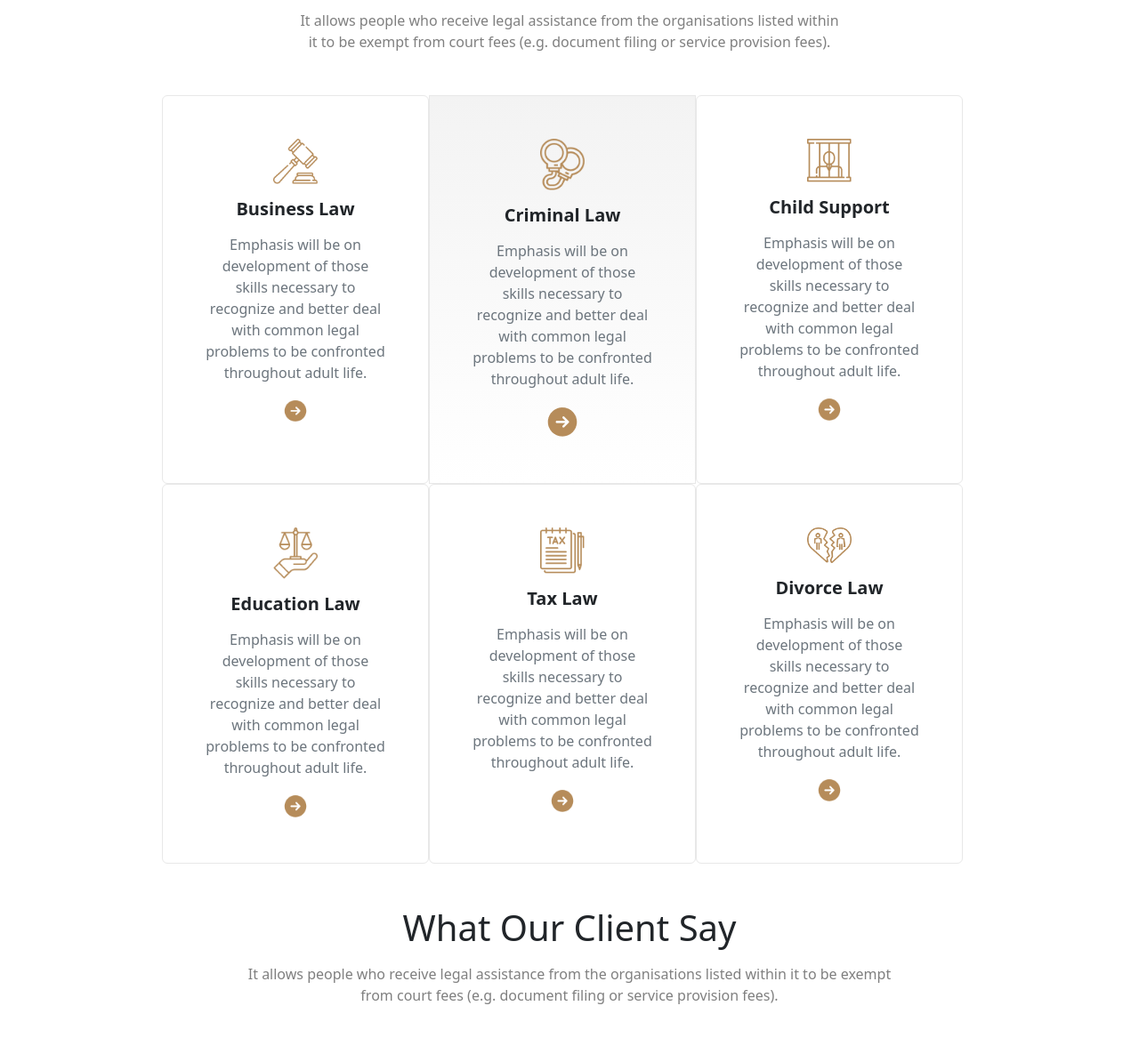
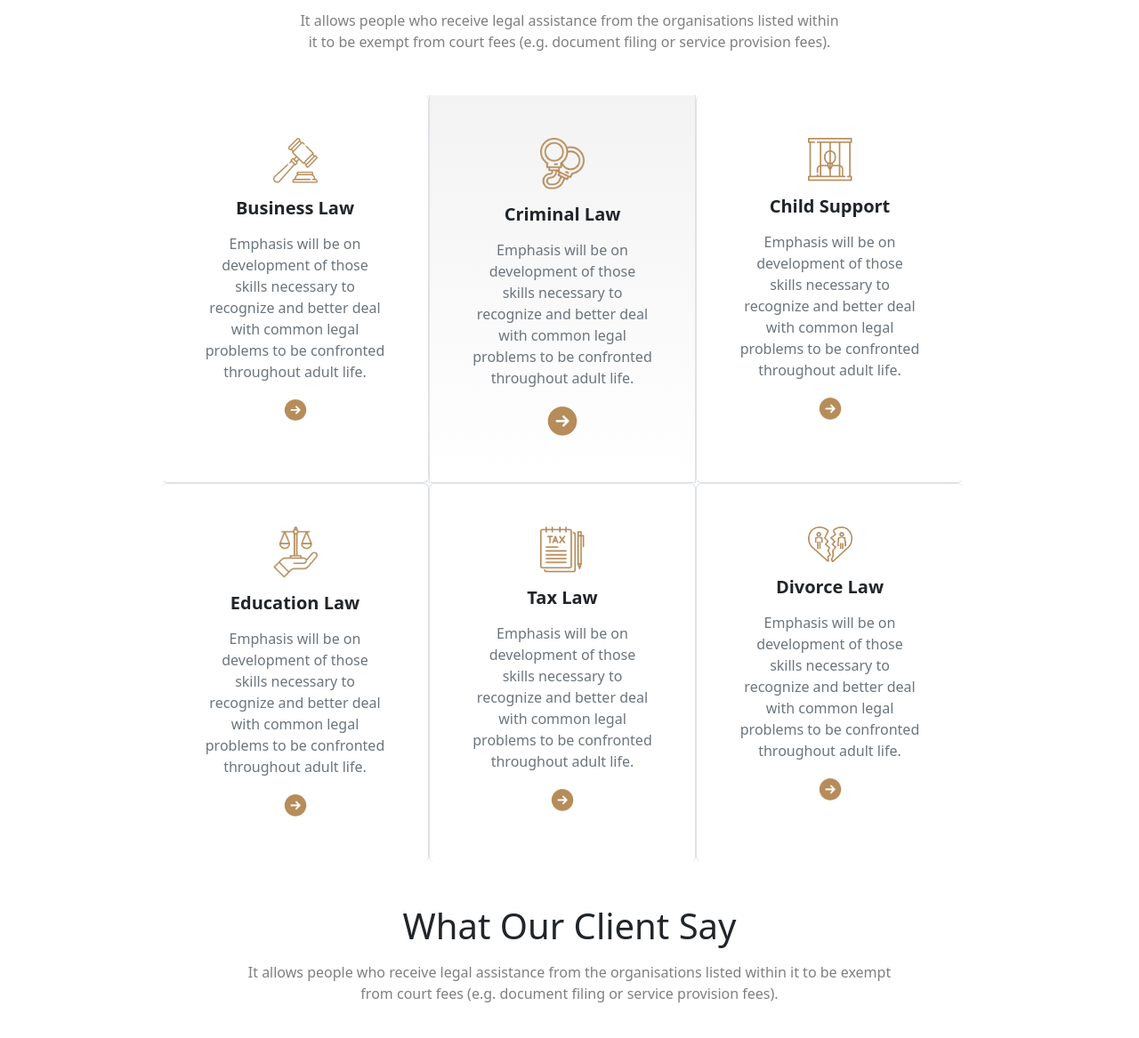
Before and after one commit to tamzid620/legal-solution, a plain HTML site: page index.html in a window 1280 px wide. Shown: the part 723-1890 px from the top of the page at 89% size. Drawn offline with nearby package versions, Linux system fonts and the light colour scheme.

Commit message:
border added

```diff
--- a/index.html
+++ b/index.html
@@ -98,21 +98,21 @@
             <h1 class="text-center mb-3">The Legal Practice Area</h1>
             <p class="text-black-50 text-center mb-5">It allows people who receive legal assistance from the organisations listed within <br> it to be exempt from court fees (e.g. document filing or service provision fees).</p>
             <div class="row row-cols-3 no-gutter">
-                <div class="col-md-2 p-5 text-center align-items-center card">
+                <div class="col-md-2 border border-top-0 border-start-0 p-5 text-center align-items-center card">
 
                   <img class="mb-3" src="images/business.png" alt="" style="width: 50px;">
                   <h5 class="fw-bold mb-3">Business Law</h5>
                   <p class="text-secondary">Emphasis will be on development of those skills necessary to recognize and better deal with common legal problems to be confronted throughout adult life.</p>
                   <img src="images/Frame.png" alt=""  style="width: 30px;">
                 </div>
-                <div class="col-md-2 p-5 text-center align-items-center card-l">
+                <div class="col-md-2 border border-top-0 p-5 text-center align-items-center card-l">
 
                   <img class="mb-3" src="images/criminal.png" alt="" style="width: 50px;">
                   <h5 class="fw-bold mb-3">Criminal Law</h5>
                   <p class="text-secondary">Emphasis will be on development of those skills necessary to recognize and better deal with common legal problems to be confronted throughout adult life.</p>
                   <img src="images/Frame.png" alt=""  style="width: 30">
                 </div>
-                <div class="col-md-2 p-5 text-center align-items-center card">
+                <div class="col-md-2 border border-top-0 border-end-0  p-5 text-center align-items-center card">
 
                   <img class="mb-3" src="images/child.png" alt="" style="width: 50px;">
                   <h5 class="fw-bold mb-3">Child Support</h5>
@@ -120,19 +120,19 @@
                   <img src="images/Frame.png" alt=""  style="width: 30px;">
 
                 </div>
-                <div class="col-md-2  p-5 text-center align-items-center card">
+                <div class="col-md-2  border border-bottom-0 border-start-0  p-5 text-center align-items-center card">
                   <img class="mb-3" src="images/education.png" alt="" style="width: 50px;">
                   <h5 class="fw-bold mb-3">Education Law</h5>
                   <p class="text-secondary">Emphasis will be on development of those skills necessary to recognize and better deal with common legal problems to be confronted throughout adult life.</p>
                   <img src="images/Frame.png" alt=""  style="width: 30px;">
                 </div>
-                <div class="col-md-2  p-5 text-center align-items-center card">
+                <div class="col-md-2  border border-bottom-0  p-5 text-center align-items-center card">
                   <img class="mb-3" src="images/tax.png" alt="" style="width: 50px;">
                   <h5 class="fw-bold mb-3">Tax Law</h5>
                   <p class="text-secondary">Emphasis will be on development of those skills necessary to recognize and better deal with common legal problems to be confronted throughout adult life.</p>
                   <img src="images/Frame.png" alt=""  style="width: 30px;">
                 </div>
-                <div class="col-md-2  p-5 text-center align-items-center card">
+                <div class="col-md-2  border border-bottom-0 border-end-0  p-5 text-center align-items-center card">
                   <img class="mb-3" src="images/divorce.png" alt="" style="width: 50px;">
                   <h5 class="fw-bold mb-3">Divorce Law</h5>
                   <p class="text-secondary">Emphasis will be on development of those skills necessary to recognize and better deal with common legal problems to be confronted throughout adult life.</p>
```
